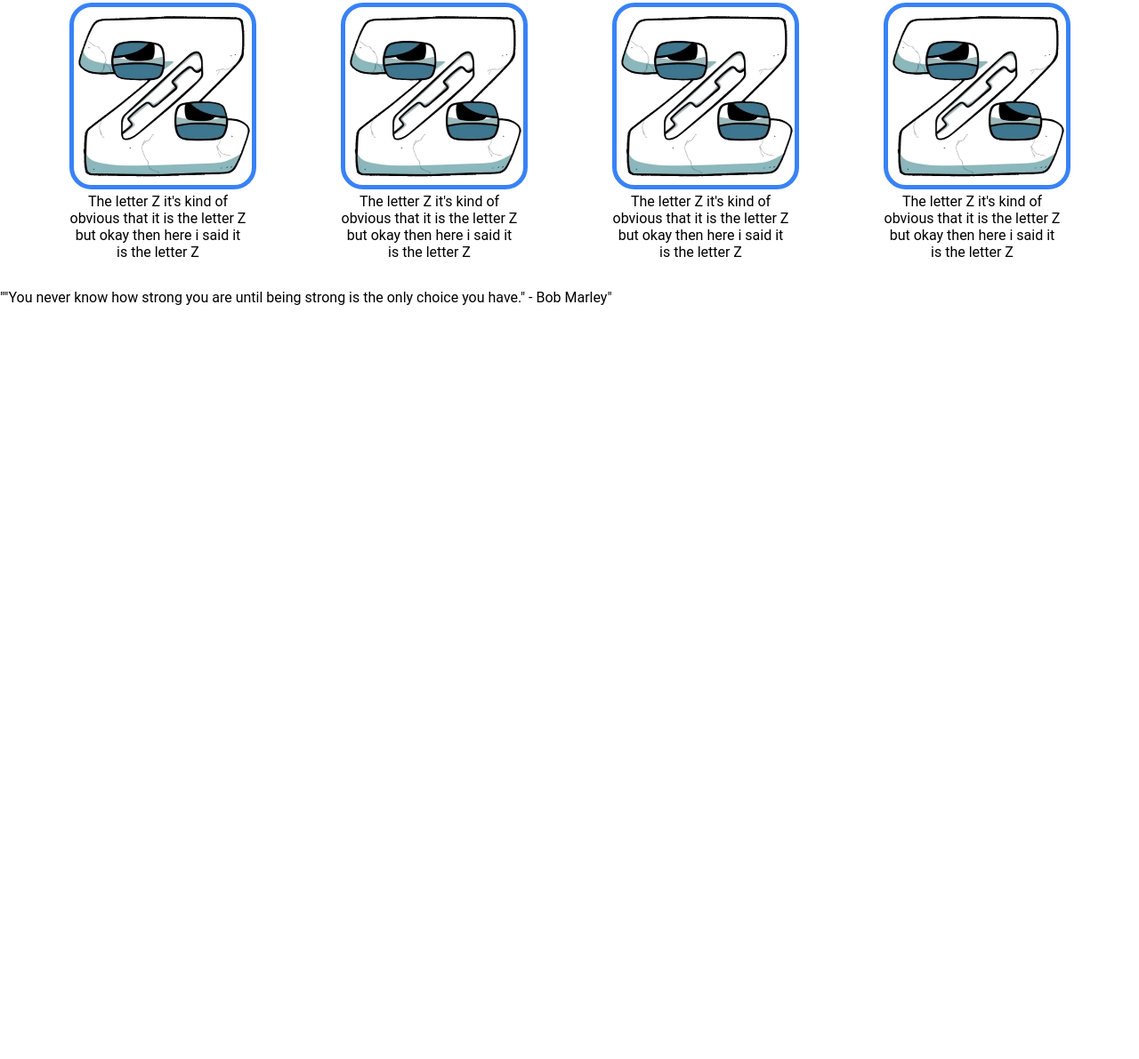
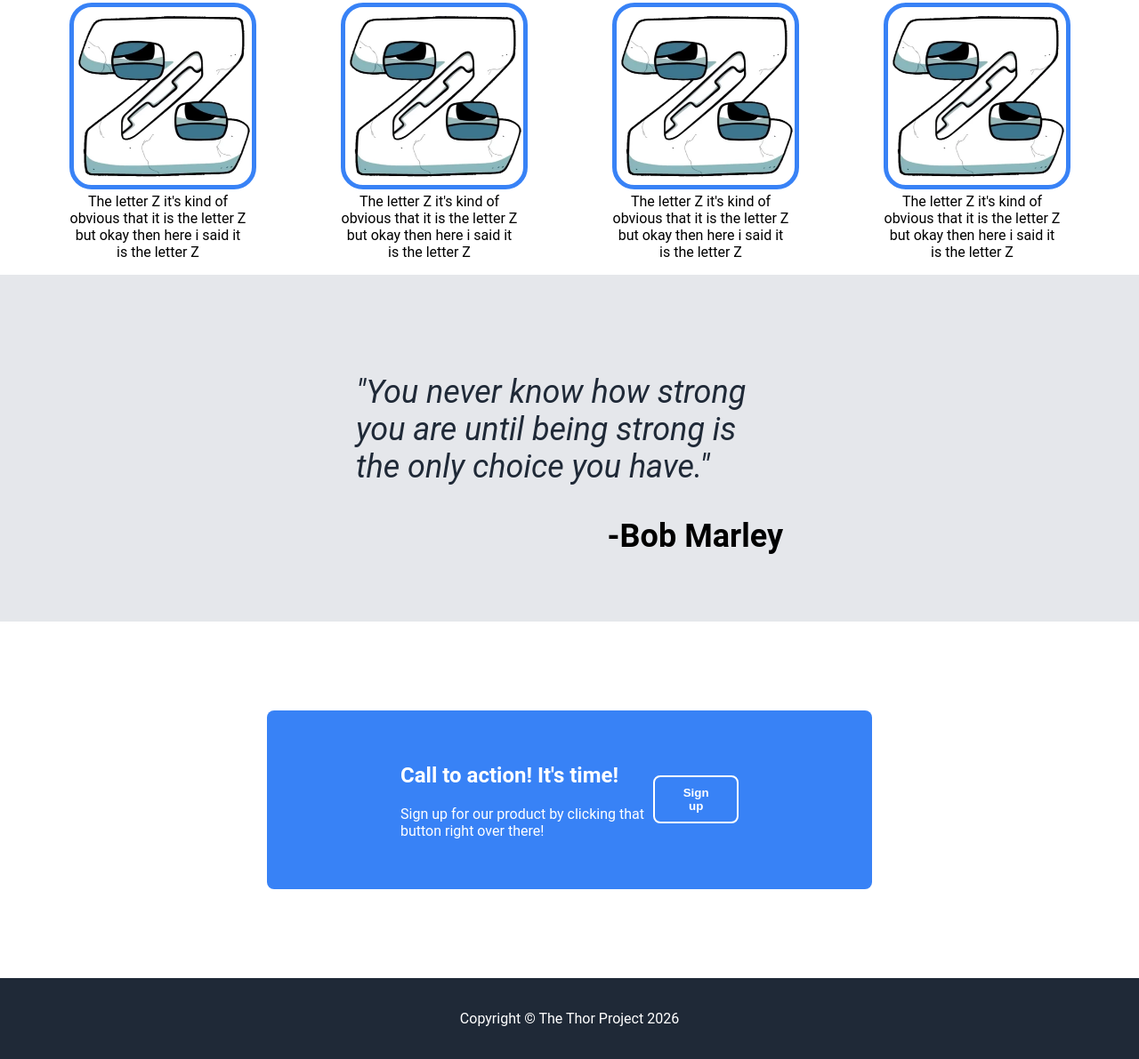
Before and after one commit to deocze/odin-csswebsite, a plain HTML site: page index.html in a window 1280 px wide. Shown: the part 1242-2433 px from the top of the page at 89% size. Before the commit the page ends 1602 px from the top, so only its background shows below. Drawn offline with Linux system fonts and the light colour scheme.

Commit message:
Finished

```diff
--- a/index.html
+++ b/index.html
@@ -75,9 +75,22 @@
     </section>
     <section class="Third">
       <p>
-        ""You never know how strong you are until being strong is the only
-        choice you have." - Bob Marley"
+        <i
+          >"You never know how strong you are until being strong is the only
+          choice you have."</i
+        >
       </p>
+      <div class="quotation">-Bob Marley</div>
     </section>
+    <section class="Fourth">
+      <div class="left">
+        <h2>Call to action! It's time!</h2>
+        <p>Sign up for our product by clicking that button right over there!</p>
+      </div>
+      <button class="Sign-Up">Sign up</button>
+    </section>
+    <footer>
+      <p>Copyright © The Thor Project 2026</p>
+    </footer>
   </body>
 </html>
--- a/styles/style.css
+++ b/styles/style.css
@@ -107,3 +107,49 @@ figcaption {
   width: 200px;
   text-align: center;
 }
+
+/*Third section*/
+.Third {
+  background-color: #e5e7eb;
+  padding: 75px 400px;
+  display: flex;
+  flex-direction: column;
+  align-items: center;
+}
+.Third p {
+  font-size: 36px;
+  color: #1f2937;
+}
+.quotation {
+  align-self: flex-end;
+  font-weight: bold;
+  font-size: 36px;
+}
+
+/*Fourth Section*/
+
+.Fourth {
+  background-color: #3882f6;
+  border-radius: 8px;
+  display: flex;
+  justify-content: space-between;
+  align-items: center;
+  margin: 100px 300px;
+  padding: 40px 150px;
+}
+.left {
+  color: white;
+}
+.Sign-Up {
+  border-color: white;
+  border-style: solid;
+}
+
+/*Last Section*/
+
+footer {
+  background-color: #1f2937;
+  color: white;
+  text-align: center;
+  padding: 20px;
+}
```
Also changed, not shown: images/WWW.jpeg (deleted), 1 other file.
